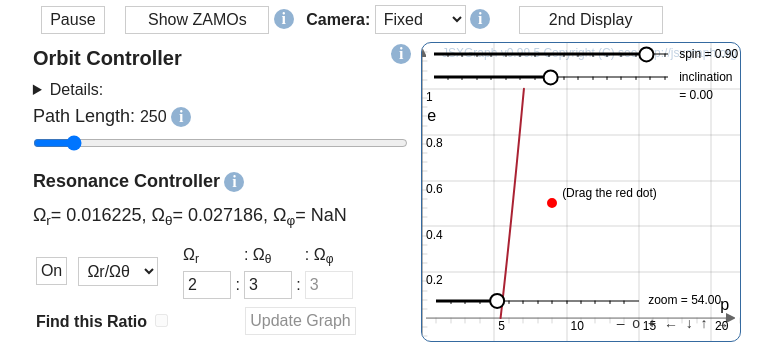
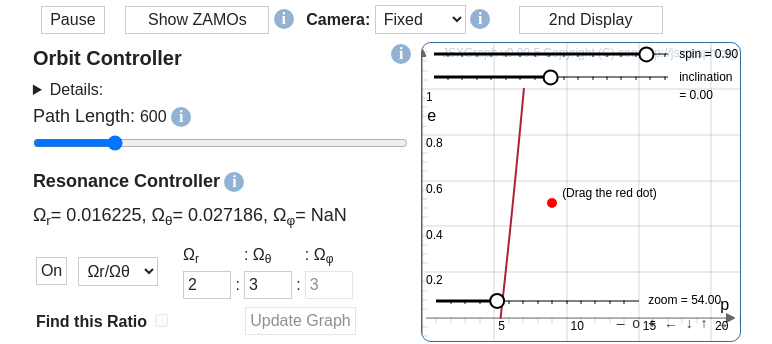
Before and after one commit to jrivest3/KerrSimulator, a Jekyll site: the page built from index.md, in a window 1280 px wide and 900 px high, scrolled down 1574 px. Shown: the part 152-496 px from the top of the window, without its empty margins (253-1025 px from the left). Built offline with Jekyll 4.4.1, drawn with Linux system fonts in a browser that asks for light colours; nearby versions of some CDN libraries; formulas are drawn with MathJax 3.

Commit message:
longer default path length

```diff
--- a/index.md
+++ b/index.md
@@ -140,7 +140,7 @@ accumulated &tau; = <span id="ptime:2"></span>
 </details>
 </div>
 <div class='box' style='width:53%'>
-<p style='display:inline'>Path Length: </p><output name="x" form="player" for="histslide Tstepsizer">250</output>
+<p style='display:inline'>Path Length: </p><output name="x" form="player" for="histslide Tstepsizer">600</output>
 <tooltip for="player" position="right" data-position="right up" data-content='player-TT'>
 </tooltip>
 <div id='player-TT' style="width:max-content; display:none" markdown='1'>
@@ -148,7 +148,7 @@ How many B-L seconds of the trajectory are displayed
 </div>
 <form id="player" style="display: flex" oninput="x.value=parseFloat(histslide.value)+parseFloat(Tstepsizer.value)">
 <input id="histslide" type="range"
- name="history" min="10" max="3000" step="10" value="250"
+ name="history" min="10" max="3000" step="10" value="600"
      onchange="
        toy.historyPoints = parseFloat(this.value);
        toy.historyLength = parseFloat(Tstepsizer.value)*parseFloat(this.value);
```
